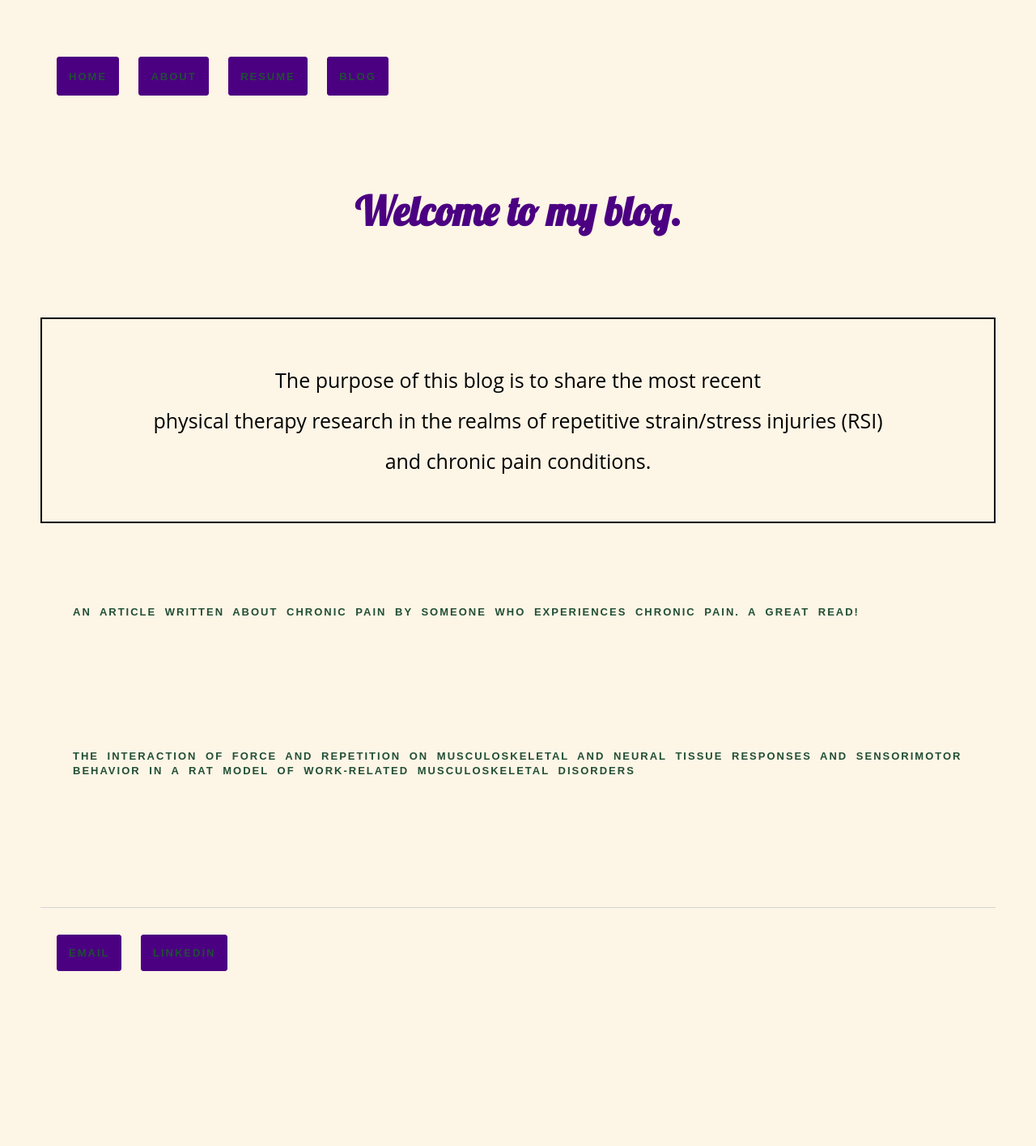
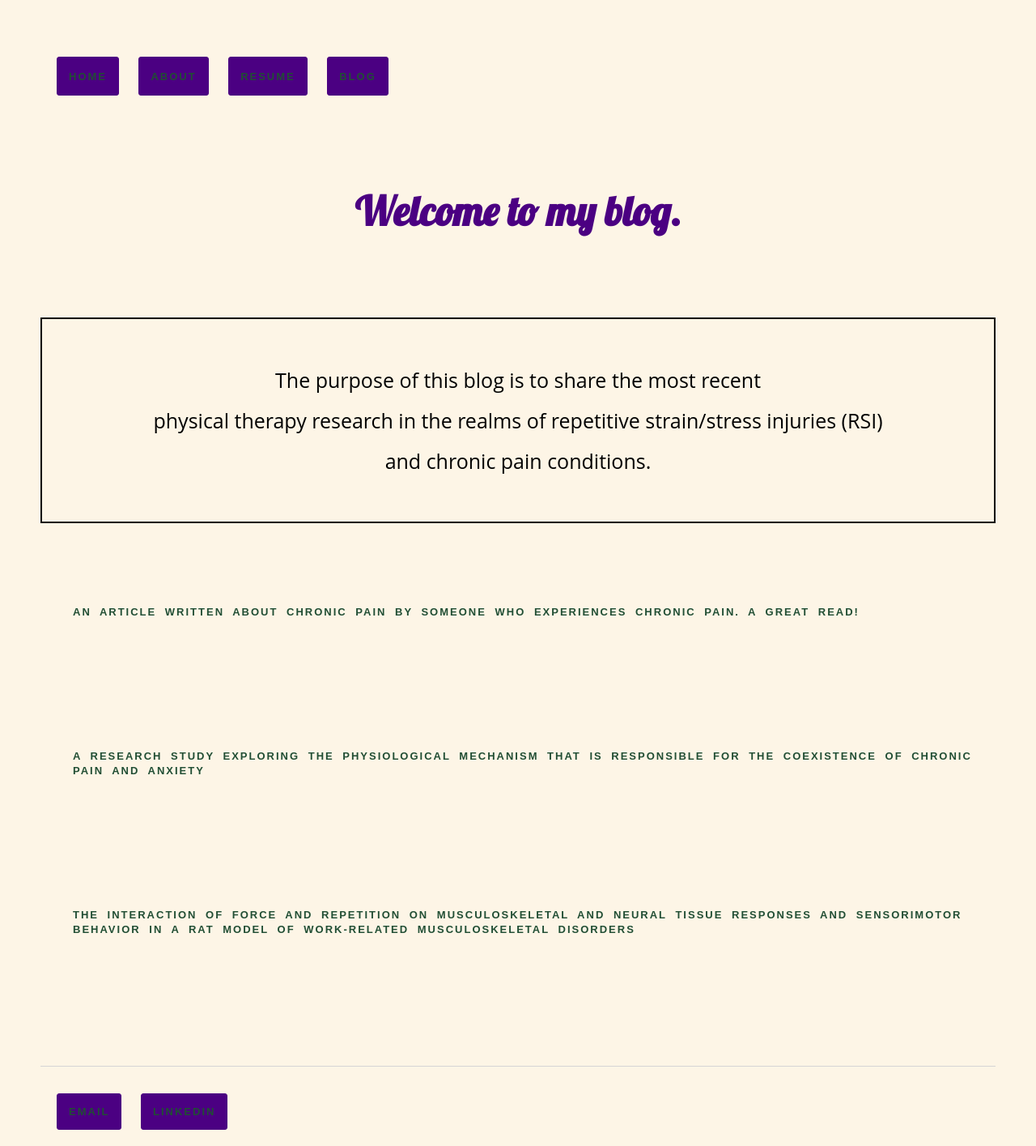
Before and after one commit to maryamckinnon/maryamckinnon.github.io, a Jekyll site: the page built from Blog/index.html, in a window 1280 px wide. Shown: the whole page at 81% size. Built offline with Jekyll 4.4.1, drawn with Linux system fonts in a browser that asks for light colours; before the commit the page ends 1219 px from its top, so only the background shows below that.

Commit message:
Update index.html

```diff
--- a/Blog/index.html
+++ b/Blog/index.html
@@ -21,6 +21,9 @@ title: Blog
       <li> <a href="http://www.newyorker.com/magazine/2013/08/26/whats-wrong-with-me?">
         An article written about chronic pain by someone who experiences chronic pain. A great read! </a> </li>
 
+      <li> <a href="http://ac.els-cdn.com/S0896627314011027/1-s2.0-S0896627314011027-main.pdf?_tid=362aed6c-0480-11e7-922a-00000aacb35d&acdnat=1489033617_d4eb1a9d210b7df263a62c8fcea03cc4">
+        A research study exploring the physiological mechanism that is responsible for the coexistence of chronic pain and anxiety</a> </li>
+
       <li> <a href=" https://bmcmusculoskeletdisord.biomedcentral.com/articles/10.1186/1471-2474-14-303">
         The interaction of force and repetition on musculoskeletal and neural tissue responses
         and sensorimotor behavior in a rat model of work-related musculoskeletal disorders</a> </li>
```
